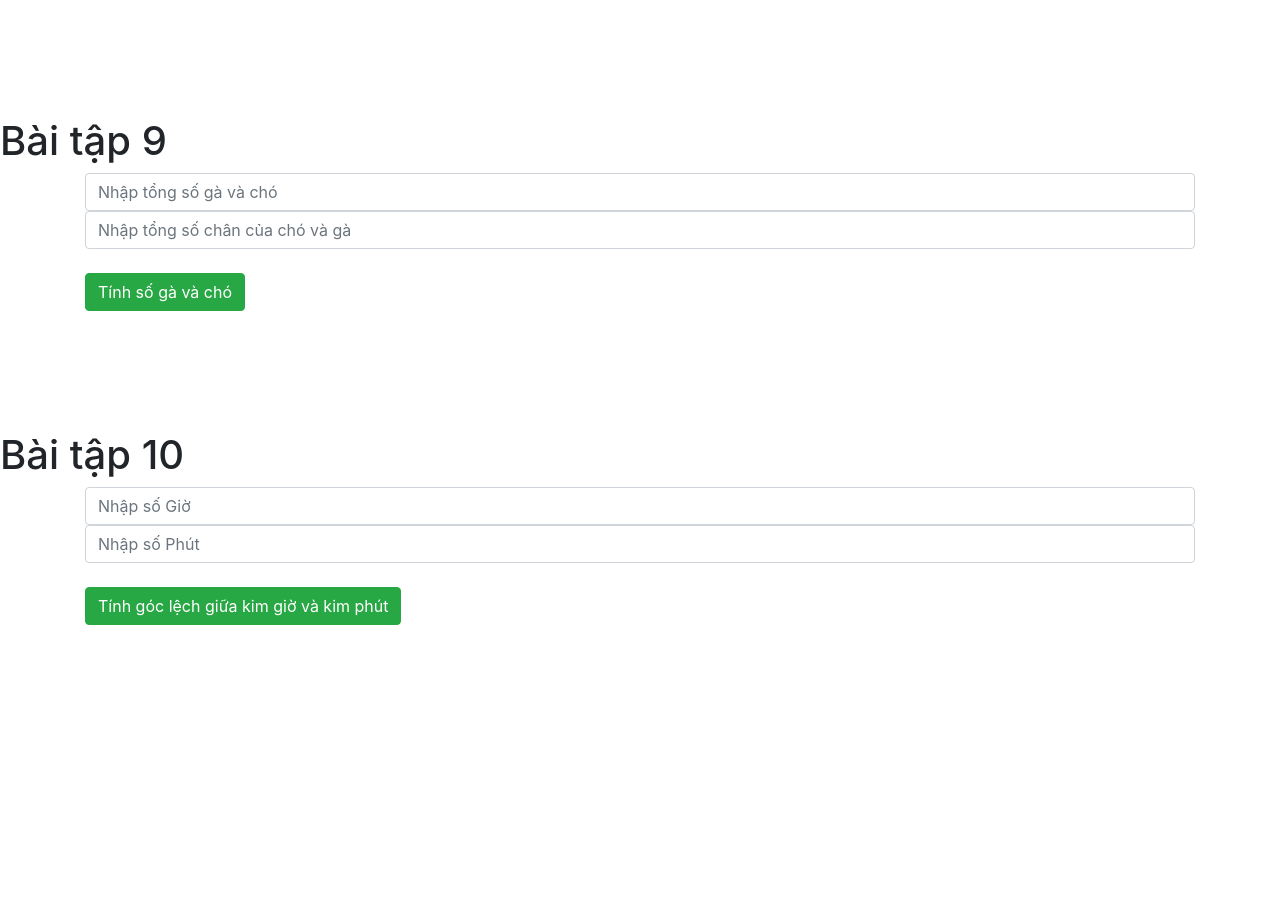
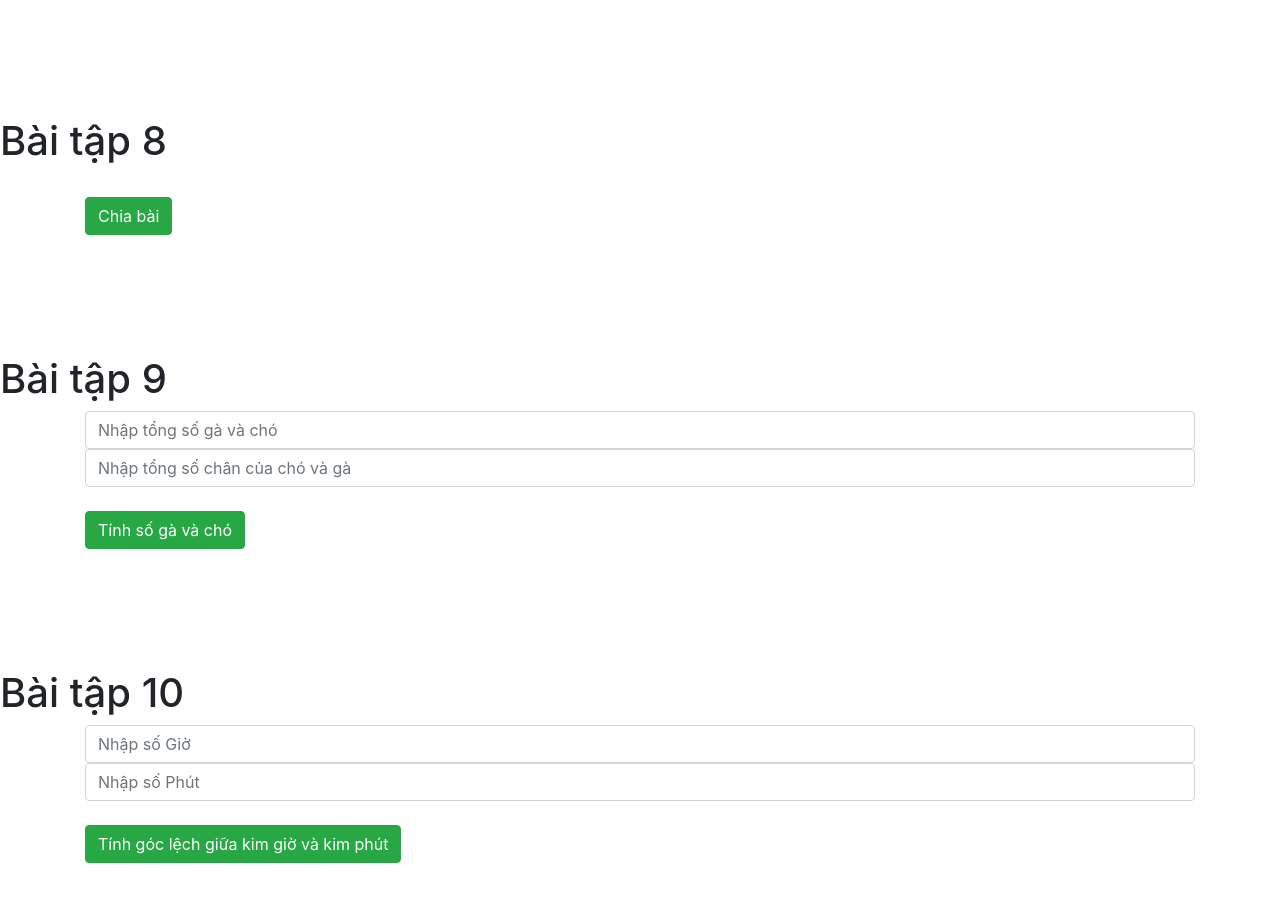
Before and after one commit to k2nguyenngocthanh/NguyenNgocThanh_JS_T-ng-H-p, a plain HTML site: page index.html in a window 1280 px wide. Shown: the part 1929-2830 px from the top of the page. Before the commit the page ends 2650 px from the top, so only its background shows below. Drawn offline with nearby package versions, Linux system fonts and the light colour scheme.

Commit message:
update lan 3

```diff
--- a/index.html
+++ b/index.html
@@ -97,6 +97,18 @@ document.write("</table>");
     </div>
 
     <br><br>
+    <h1>Bài tập 8</h1>
+    <div class="container">
+
+        <br>
+        <button class="btn btn-success" type="button" onclick="chiaBai()">Chia bài</button>
+        <br> <br>
+        <div id="share" class="mt-5 text-danger text-center"></div>
+
+    </div>
+
+
+    <br><br>
     <h1>Bài tập 9</h1>
     <div class="container">
       <input type="text"
--- a/index.js
+++ b/index.js
@@ -108,6 +108,22 @@ function bangCuuChuong(){
     }
 }
 
+//Bài 8
+function chiaBai(){
+    let players = [[], [], [], []];
+    let cards = ["4K", "KH", "5C", "KA", "QH", "KD", "2H", "10S", "AS", "7H", "9K", "10D"];
+    let contentHTML = "";
+    for(let i=0; i<players.length; i++){
+        for(let j=i; j< cards.length; j=j+4){
+            players[i].push(cards[j]);
+        }
+        contentHTML+=` Player ${i+1} = ${players[i]} <br>`;
+    }
+    document.getElementById("share").innerHTML = contentHTML;
+
+
+}
+
 
 //Bài 9
 function tim(){
```
